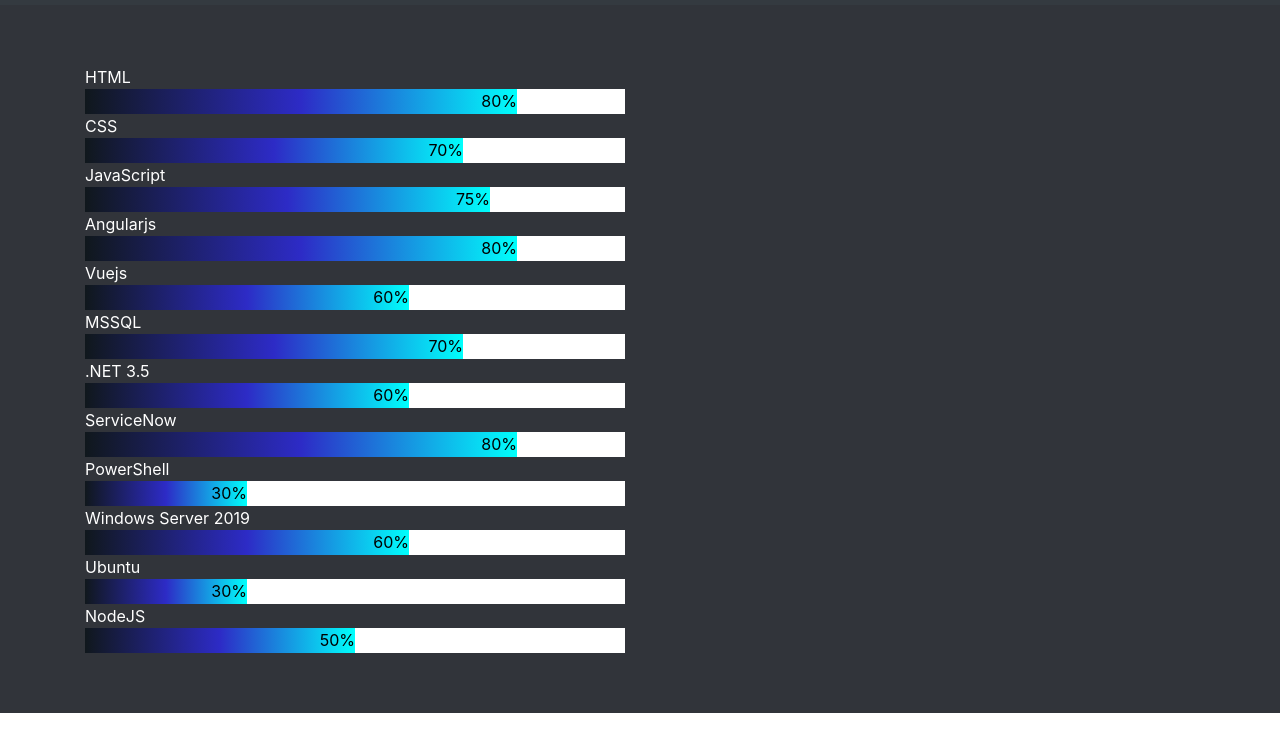
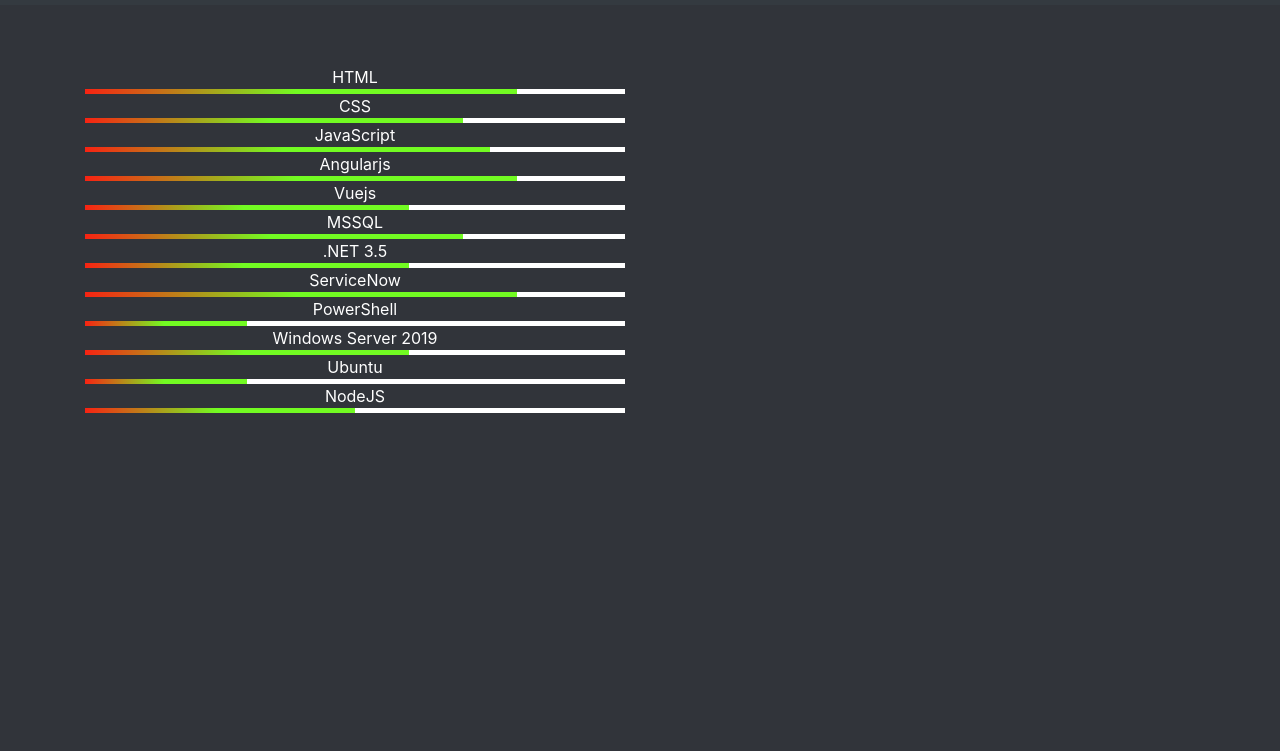
Before and after one commit to kivyin/MyProfile, a plain HTML site: page skills.html in a window 1280 px wide. Shown: the part 51-802 px from the top of the page. Drawn offline with nearby package versions, Linux system fonts and the light colour scheme.

Commit message:
Add files via upload

```diff
--- a/resources/styles.css
+++ b/resources/styles.css
@@ -1,7 +1,8 @@
 
 .main {
-    background-color: #31343a; color:  white;
-    min-height: 600px;
+    background-color: #31343a;
+    color:  white;
+    height: 100vh;
     padding-top: 60px ;
     padding-bottom: 60px ;
 }
@@ -11,19 +12,28 @@
     color: white;
 }
 
-
+.skills {
+    text-align: center;
+}
 
 .skillBar {
-    height: 25px;
+    height: 5px;
     background-color: white;
+
 }
 
 .skillsData {
-    height: 25px;
+    height: 5px;
     /* background-color: rgb(165, 238, 165); */
     background: rgb(0,8,13);
-    background: linear-gradient(90deg, rgba(0,8,13,0.9387955865940126) 0%, rgba(45,43,198,1) 50%, rgba(0,255,252,1) 100%);
+    background: linear-gradient(90deg, rgba(247,20,2,0.9387955865940126) 0%, rgba(114,251,34,1) 49%);
     transition: width 2s;
-    color: black;
     width: 75%;
 }
+
+.floating-image {
+    height: 75%;
+    width: 75%;
+        opacity: 0.8; /* Adjust opacity as desired */
+        box-shadow: 0 4px 6px rgba(0, 0, 0, 0.1); /* Add a shadow */
+}
--- a/skills.html
+++ b/skills.html
@@ -38,8 +38,7 @@
             <div class="skills" v-for="skill in skills">
               {{skill.name}}
               <div class="skillBar">
-                <div class="skillsData text-right" v-bind:style="{width: skill.rating * 100 + '%'}">{{skill.rating*100 +
-                  '%'}}
+                <div class="skillsData text-right" v-bind:style="{width: skill.rating * 100 + '%'}">
                 </div>
               </div>
             </div>
```
Also changed, not shown: index.html (+5 -5 lines), exp.html (line endings or trailing spaces), hobbies.html (line endings or trailing spaces), images/kevin_twitty.jpg (added), notebook.html (line endings or trailing spaces), source/app.js (line endings or trailing spaces), version.html (line endings or trailing spaces).
